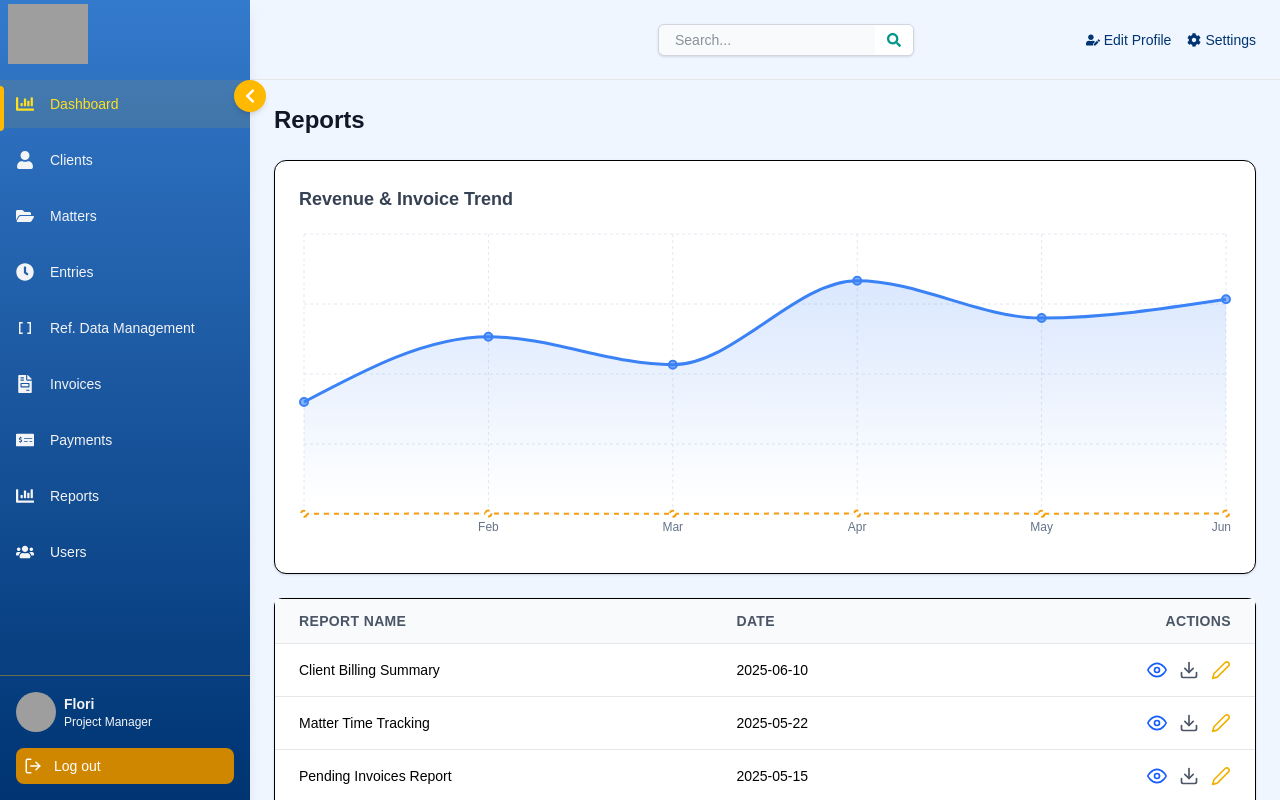
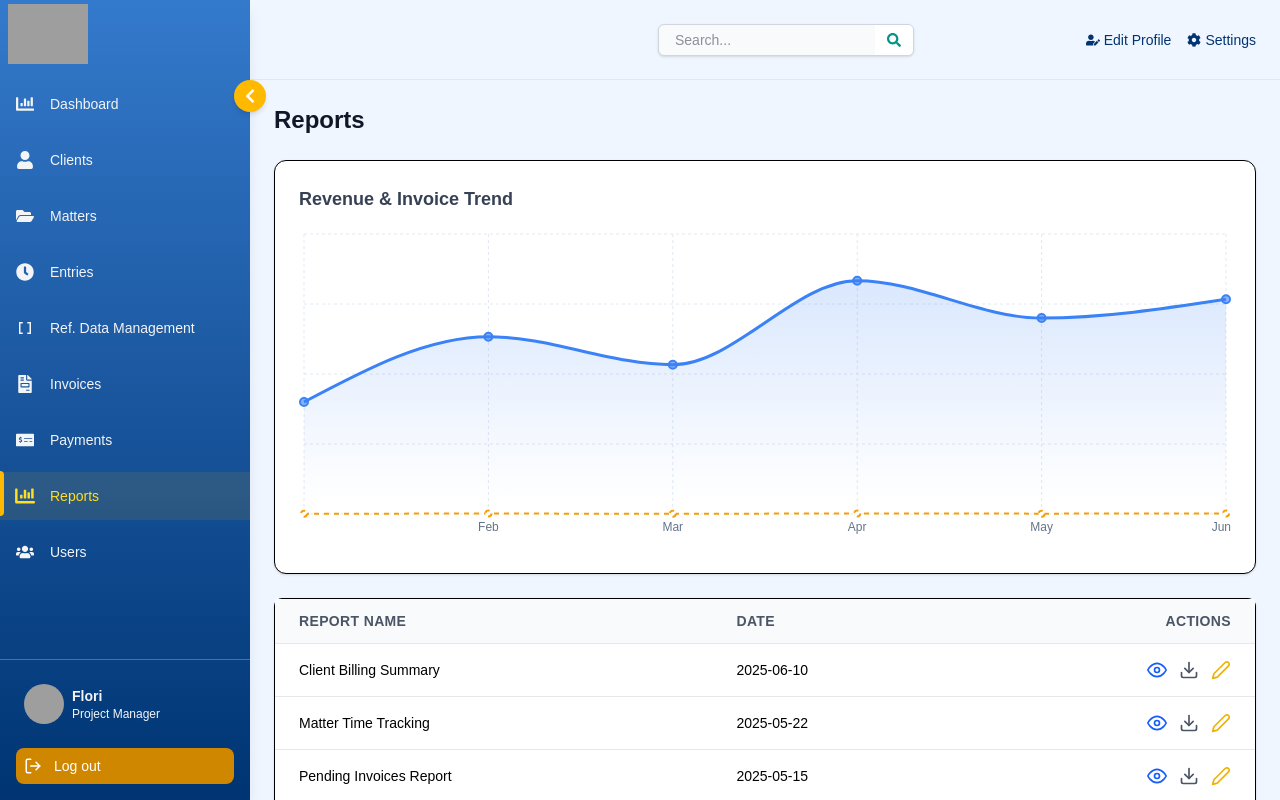
Before and after one commit to 64SquaresApexLLP/matterhorn, a React (Vite) app: page /reports in a window 1280 px wide. Built offline with nearby package versions, Linux system fonts and the light colour scheme; grey boxes are pictures that could not be loaded; a web font is replaced by a local one.

Commit message:
Changes Done

```diff
--- a/src/components/LeftNav.jsx
+++ b/src/components/LeftNav.jsx
@@ -1,5 +1,5 @@
-import React, { useState } from "react";
-import { NavLink, useNavigate } from "react-router-dom";
+import React, { useState, useEffect } from "react";
+import { NavLink, useNavigate, useLocation } from "react-router-dom";
 import {
   FaUser,
   FaUsers,
@@ -13,7 +13,6 @@ import {
 } from "react-icons/fa";
 import { MdDataArray } from "react-icons/md";
 import { FiLogOut } from "react-icons/fi";
-import { motion, AnimatePresence } from "framer-motion";
 
 const menuItems = [
   { name: "Dashboard", icon: <FaChartBar />, path: "dashboard" },
@@ -36,6 +35,33 @@ export default function Nav() {
   const [activeIndex, setActiveIndex] = useState(0);
   const [showUserMenu, setShowUserMenu] = useState(false);
   const navigate = useNavigate();
+  const location = useLocation();
+
+  // Update active index based on current location
+  useEffect(() => {
+    const currentPath = location.pathname.replace('/', '');
+
+    // Handle special cases
+    if (currentPath === 'entries/new') {
+      setActiveIndex(3); // Entries index
+      return;
+    }
+
+    const foundIndex = menuItems.findIndex(item => {
+      if (item.path === currentPath) {
+        return true;
+      }
+      // Handle nested routes
+      if (currentPath.startsWith(item.path)) {
+        return true;
+      }
+      return false;
+    });
+
+    if (foundIndex !== -1) {
+      setActiveIndex(foundIndex);
+    }
+  }, [location.pathname]);
 
   const toggleSidebar = () => setIsOpen(!isOpen);
   const toggleUserMenu = () => setShowUserMenu(!showUserMenu);
@@ -53,14 +79,7 @@ export default function Nav() {
       <div>
         <NavLink to="/" className="flex items-center">
           <div className="flex items-center">
-            <motion.div
-              key={isOpen ? "logo-expand" : "logo-collapse"}
-              initial={{ opacity: 0, scale: 0.8 }}
-              animate={{ opacity: 1, scale: 1 }}
-              exit={{ opacity: 0, scale: 0.8 }}
-              transition={{ duration: 0.3, ease: "easeInOut" }}
-              className="flex items-center"
-            >
+            <div className="flex items-center">
               {isOpen ? (
                 <img
                   src="./logo.png"
@@ -74,13 +93,13 @@ export default function Nav() {
                   className="m-2 h-[8vh] pl-1"
                 />
               )}
-            </motion.div>
+            </div>
           </div>
         </NavLink>
 
         <button
           onClick={toggleSidebar}
-          className="cursor-pointer absolute top-20 -right-4 z-10 w-8 h-8 bg-[var(--primary)] text-white rounded-full flex items-center justify-center shadow-md"
+          className="cursor-pointer absolute top-20 -right-4 z-10 w-8 h-8 bg-[var(--primary)] text-white rounded-full flex items-center justify-center shadow-md hover:scale-110 active:scale-90 transition-transform"
         >
           {isOpen ? <FaChevronLeft /> : <FaChevronRight />}
         </button>
@@ -88,11 +107,10 @@ export default function Nav() {
         <nav className="mt-4 relative font-medium">
           {/* Active indicator */}
           <div
-            className="absolute left-0 w-1 bg-[var(--primary)] rounded-r-full transition-all duration-300 ease-in-out"
+            className="absolute left-0 w-1 bg-[var(--primary)] rounded-r-full transition-all duration-300"
             style={{
               height: "45px",
-              top: `${activeIndex * 55 + 6}px`,
-              transform: "translateY(0)"
+              top: `${activeIndex * 55 + 6}px`
             }}
           />
 
@@ -108,9 +126,17 @@ export default function Nav() {
                 } ${!isOpen ? "justify-center" : ""}`}
                 onClick={() => handleMenuClick(idx)}
               >
-                <span className="text-lg flex-shrink-0">{item.icon}</span>
+                <span
+                  className={`text-lg flex-shrink-0 ${
+                    activeIndex === idx ? "text-yellow-300 scale-110" : ""
+                  } transition-all duration-200`}
+                >
+                  {item.icon}
+                </span>
                 {isOpen && (
-                  <span className="text-sm whitespace-nowrap">{item.name}</span>
+                  <span className="text-sm whitespace-nowrap">
+                    {item.name}
+                  </span>
                 )}
               </div>
             ))}
@@ -123,7 +149,7 @@ export default function Nav() {
         <div className="p-4 border-t border-[var(--primary)]/40">
           <NavLink to="/edit-profile">
             <div
-              className={`flex items-center gap-2 cursor-pointer hover:bg-[var(--primary)]/20 rounded-lg ${
+              className={`flex items-center gap-2 cursor-pointer hover:bg-[var(--primary)]/20 rounded-lg p-2 transition-all duration-200 ${
                 !isOpen ? "justify-center" : "justify-between"
               }`}
               onClick={isOpen ? toggleUserMenu : undefined}
@@ -132,7 +158,7 @@ export default function Nav() {
                 <img
                   src="https://images.unsplash.com/photo-1619895862022-09114b41f16f?q=80&w=1170"
                   alt="user"
-                  className="rounded-full w-10 h-10 object-cover flex-shrink-0"
+                  className="rounded-full w-10 h-10 object-cover flex-shrink-0 hover:scale-110 transition-transform"
                 />
                 {isOpen && (
                   <div>
@@ -147,14 +173,18 @@ export default function Nav() {
           <button
             className={`cursor-pointer w-full mt-4 flex items-center ${
               isOpen ? "justify-start gap-3 px-2" : "justify-center"
-            } py-2 text-left bg-yellow-600 hover:bg-yellow-700 rounded-lg text-white`}
+            } py-2 text-left bg-yellow-600 hover:bg-yellow-700 rounded-lg text-white transition-all duration-200`}
             onClick={() => {
               console.log("Logout clicked");
               navigate("/");
             }}
           >
             <FiLogOut className="text-lg" />
-            {isOpen && <span className="text-sm">Log out</span>}
+            {isOpen && (
+              <span className="text-sm">
+                Log out
+              </span>
+            )}
           </button>
         </div>
       </div>
--- a/src/components/TopNav.jsx
+++ b/src/components/TopNav.jsx
@@ -1,14 +1,10 @@
 import React from "react";
 import { NavLink } from "react-router-dom";
-import { motion } from "framer-motion";
 import { FaSearch, FaCog, FaUserEdit } from "react-icons/fa";
 
 const TopNav = () => {
   return (
-    <motion.div
-      initial={{ y: -80, opacity: 0 }}
-      animate={{ y: 0, opacity: 1 }}
-      transition={{ type: "spring", stiffness: 70 }}
+    <div
       className="h-[10vh] bg-blue-50 text-[var(--secondary-600)] flex items-center justify-between px-6 shadow-lg border-b border-gray-200"
     >
       {/* Search Bar */}
@@ -41,7 +37,7 @@ const TopNav = () => {
           <span className="hidden sm:inline">Settings</span>
         </NavLink>
       </div>
-    </motion.div>
+    </div>
   );
 };
 
--- a/src/pages/Dashboard.jsx
+++ b/src/pages/Dashboard.jsx
@@ -16,6 +16,7 @@ import {
   BarChart,
   Bar,
 } from "recharts";
+import { motion } from "framer-motion";
 
 const Dashboard = () => {
   const [animationTrigger, setAnimationTrigger] = useState(false);
@@ -165,6 +166,14 @@ const Dashboard = () => {
   };
 
   return (
+    <motion.div
+      initial={{ opacity: 0, y: 50 }}
+      animate={{ opacity: 1, y: 0 }}
+      transition={{
+      duration: 0.5,
+      ease: "easeInOut"
+    }}
+    >
     <div className="min-h-screen bg-blue-50 p-6">
       <style jsx>{`
         @keyframes slideInUp {
@@ -440,41 +449,12 @@ const Dashboard = () => {
               </ResponsiveContainer>
             </div>
           </div>
-
-          {/* Time View & Invoice Status */}
           <div className="space-y-6">
-            {/* Revenue Trend */}
-            {/* <div className={`glass-card p-6 rounded-2xl card-hover ${animationTrigger ? "animate-scale-in" : ""}`} style={{ animationDelay: "0.3s" }}>
-              <div className="flex justify-between items-center mb-4">
-                <h3 className="text-lg font-semibold text-slate-800">Revenue Trend</h3>
-                <span className="text-blue-500 text-sm">2024 ↓</span>
-              </div>
-              <div className="h-40">
-                <ResponsiveContainer width="100%" height="100%">
-                  <LineChart data={monthlyProgress}>
-                    <Line
-                      type="monotone"
-                      dataKey="value"
-                      stroke="#EC4899"
-                      strokeWidth={2}
-                      strokeDasharray="3 3"
-                      dot={{ fill: "#EC4899", strokeWidth: 2, r: 3 }}
-                    />
-                    <XAxis dataKey="month" axisLine={false} tickLine={false} tick={{ fontSize: 10 }} />
-                    <Tooltip formatter={(value) => [`$${value}K`, 'Revenue']} />
-                  </LineChart>
-                </ResponsiveContainer>
-              </div> */
-            /* </div> */}
-
-            {/* Invoice Status Distribution */}
             <div
               className={`glass-card p-6 rounded-2xl card-hover ${animationTrigger ? "animate-scale-in" : ""}`}
               style={{ animationDelay: "0.4s" }}
             >
               <h3 className="text-lg font-semibold text-slate-800 mb-4">Invoice Status</h3>
-
-  {/* Increase height here */}
               <div className="h-100">
                 <ResponsiveContainer width="100%" height="100%">
                   <PieChart>
@@ -505,11 +485,8 @@ const Dashboard = () => {
             ))}
           </div>
         </div>
-
       </div>
     </div>
-
-        {/* Fixed Bar Chart Row - Invoice Status Breakdown */}
         <div className="grid grid-cols-1 lg:grid-cols-3 gap-6">
           <div className={`lg:col-span-2 glass-card p-6 rounded-2xl card-hover ${animationTrigger ? "animate-slide-up" : ""}`} style={{ animationDelay: "0.4s" }}>
             <div className="flex justify-between items-center mb-6">
@@ -730,6 +707,7 @@ const Dashboard = () => {
 
       </div>
     </div>
+    </motion.div>
   );
 };
 
```
Lines whose indentation alone changed are shown as unchanged.
